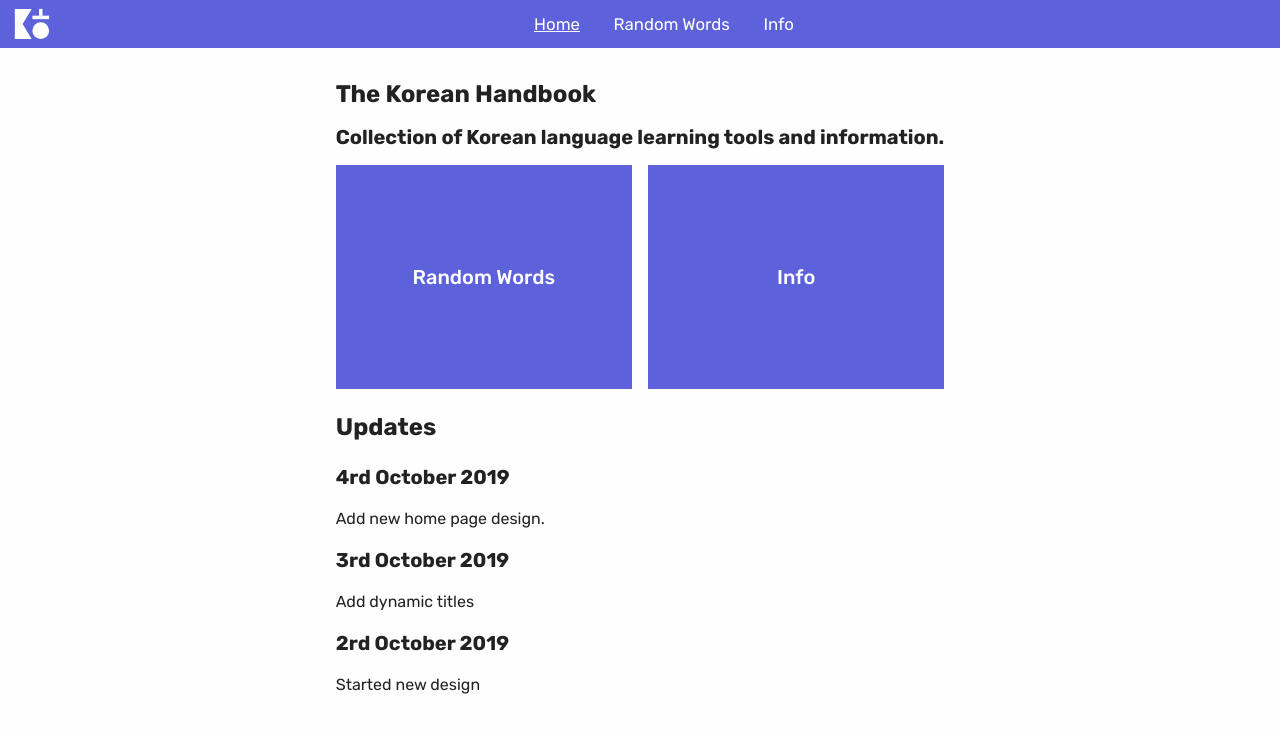
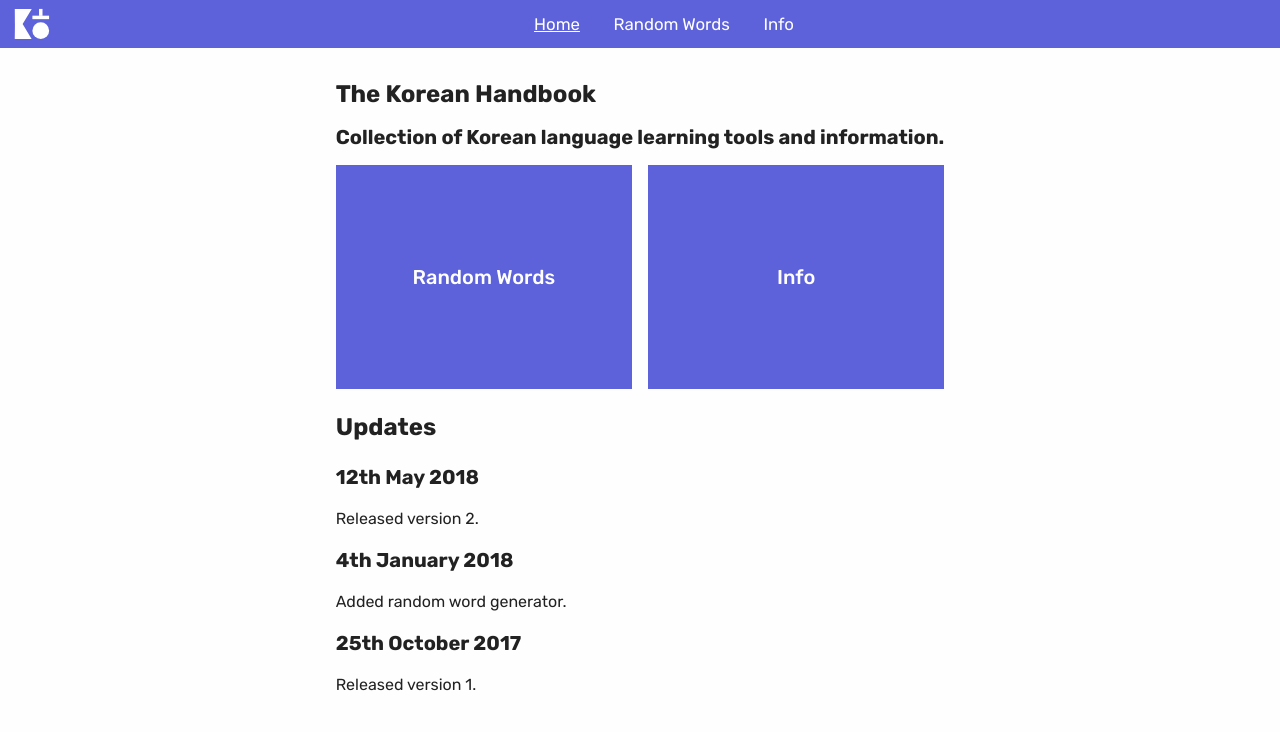
Before and after one commit to DanielHearn/korean-handbook, a Vue app in the folder korean-handbook/: page / in a window 1280 px wide. Shown: the top 732 px of the page. Built offline with nearby package versions, Linux system fonts and the light colour scheme.

Commit message:
Update updates

```diff
--- a/korean-handbook/src/static/updates.js
+++ b/korean-handbook/src/static/updates.js
@@ -1,14 +1,14 @@
 export const Updates = [
   {
-    date: '4rd October 2019',
-    description: 'Add new home page design.'
+    date: '12th May 2018',
+    description: 'Released version 2.'
   },
   {
-    date: '3rd October 2019',
-    description: 'Add dynamic titles'
+    date: '4th January 2018',
+    description: 'Added random word generator.'
   },
   {
-    date: '2rd October 2019',
-    description: 'Started new design'
+    date: '25th October 2017',
+    description: 'Released version 1.'
   }
 ]
```
